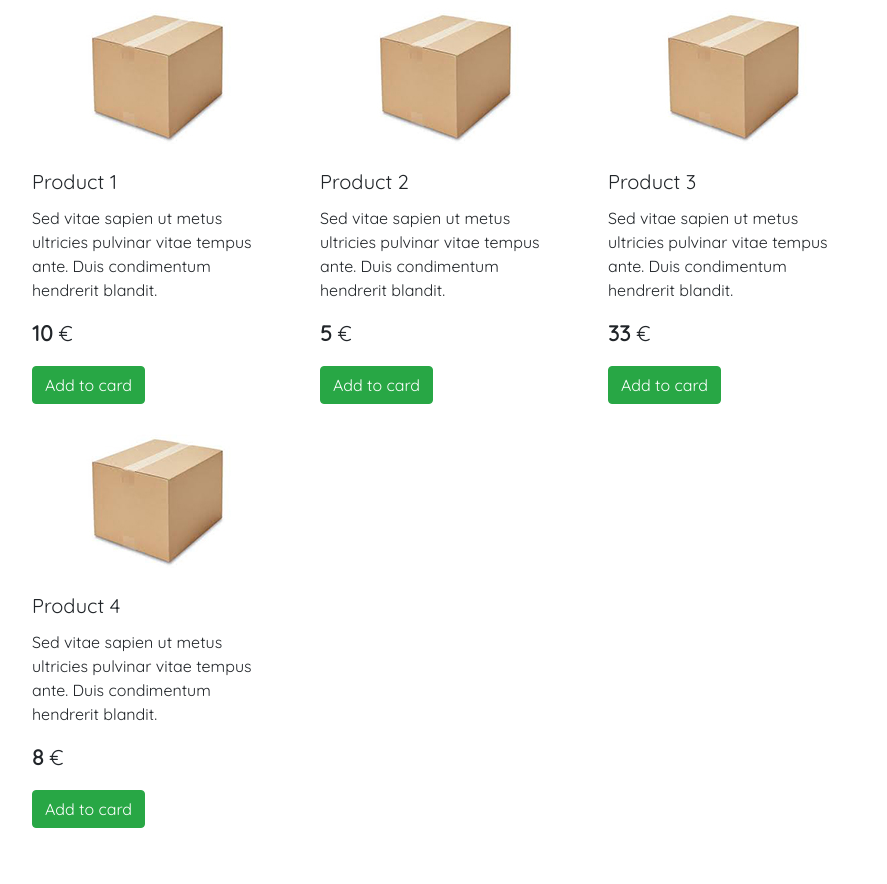
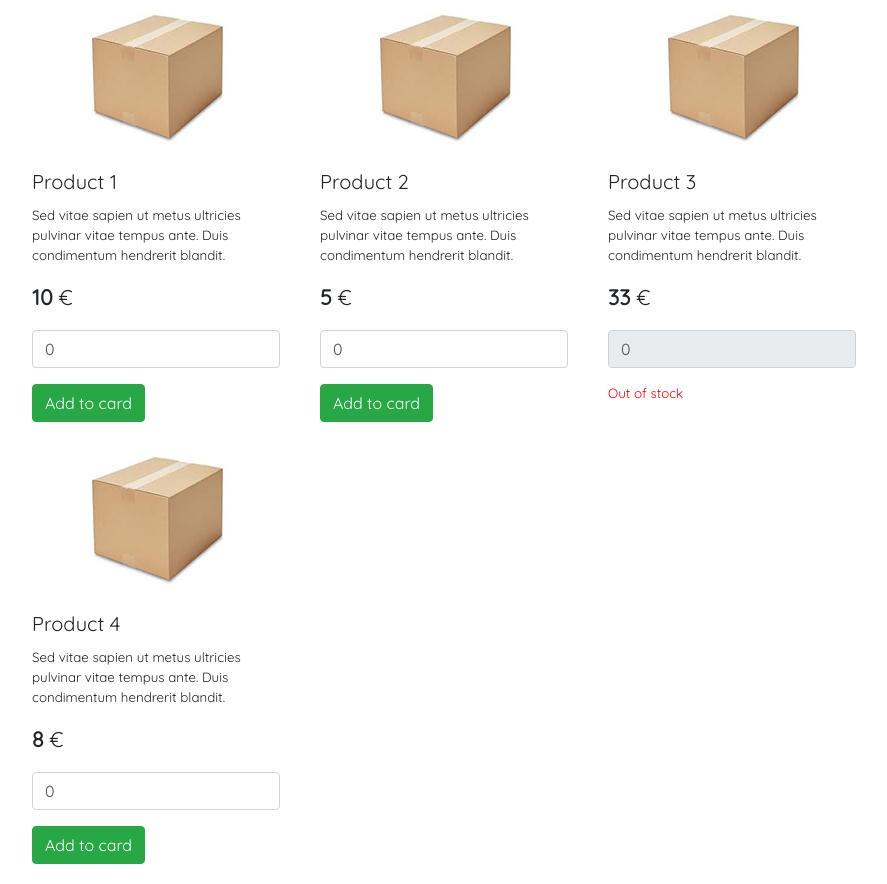
Before and after one commit to dhmm/ShopFront, a plain HTML site: page index.html in a window 1280 px wide. Shown: the whole page, without its empty margins (58-945 px from the left). Before the commit the page ends 848 px from the top, so only its background shows below. Drawn offline with Linux system fonts and the light colour scheme.

Commit message:
out of stock span and number input added

```diff
--- a/assets/css/style.css
+++ b/assets/css/style.css
@@ -1,6 +1,7 @@
 body
 {
     font-family: 'Quicksand', sans-serif;
+    font-size:10pt;
 }
 .product-card
 {
@@ -14,3 +15,7 @@ body
 {
     font-size:16pt;
 }
+.out-of-stock
+{
+    color:red;
+}
--- a/index.html
+++ b/index.html
@@ -17,7 +17,9 @@
                     <h5 class="card-title">{{ product.name }}</h5>
                     <p class="card-text">{{product.description}}</p>
                     <p class="product-price"><b>{{product.price}}</b> &euro;</p>
-                    <a href="#" class="btn btn-success">Add to card</a>
+                    <p><input class="form-control" type="number" value="0" min="0" :max="product.inStock" :disabled="product.inStock <= 0 ? 'disabled' : false"/></p>
+                    <a href="#" class="btn btn-success" v-if="product.inStock > 0">Add to card</a>
+                    <span class="out-of-stock" v-else="product.inStock < 1">Out of stock</span>
                 </div>
             </div>
         </div>
```
